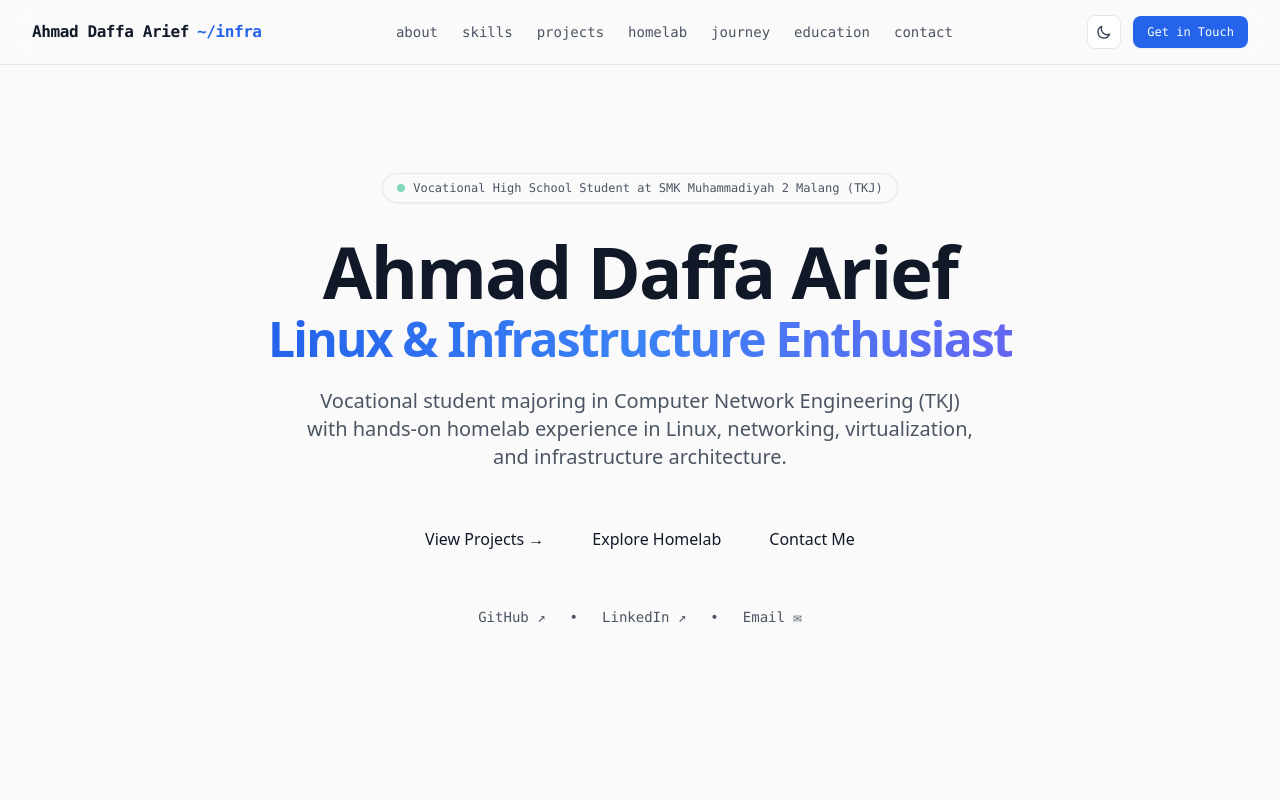
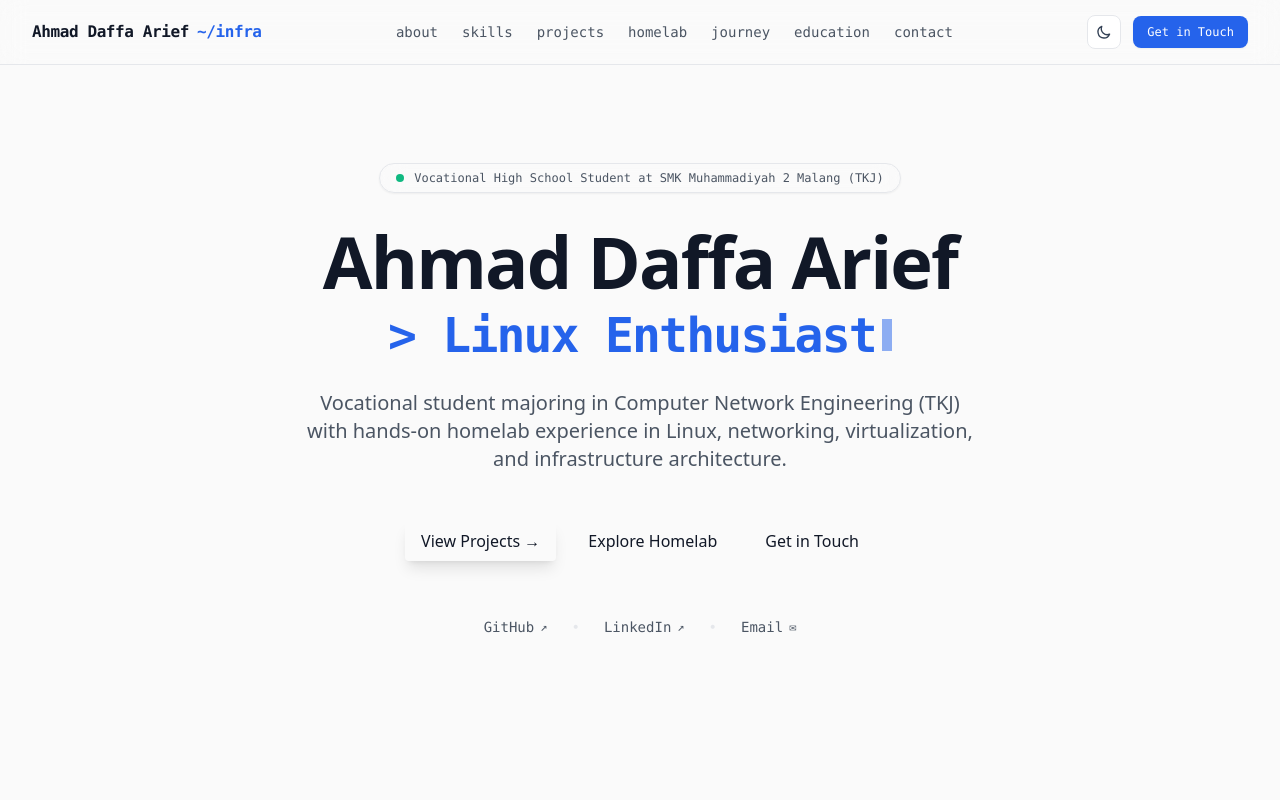
Before and after one commit to uwong241/website-portfolio, a React (Vite) app: page / in a window 1280 px wide. Shown: the top 800 px of the page. Built offline with nearby package versions, Linux system fonts and the light colour scheme.

Commit message:
feat: add semi-formal interactive animations (typing effect, card elevation lift, glowing ambient aura)

```diff
--- a/src/components/TechnicalJourney.tsx
+++ b/src/components/TechnicalJourney.tsx
@@ -3,19 +3,36 @@ import { TIMELINE } from '../data/portfolioData';
 
 export const TechnicalJourney: React.FC = () => {
   return (
-    <div className="relative border-l border-border ml-4 md:ml-8 pl-6 md:pl-8 space-y-10">
+    <div className="relative border-l-2 border-border/80 ml-4 md:ml-8 pl-6 md:pl-10 space-y-8">
       {TIMELINE.map((node, idx) => (
         <div key={idx} className="relative group">
-          {/* Node dot with terminal style */}
-          <div className="absolute -left-[31px] md:-left-[39px] top-1.5 w-4 h-4 rounded-full border-2 border-accent bg-surface group-hover:bg-accent transition-smooth"></div>
+          {/* Animated node dot */}
+          <div className="absolute -left-[33px] md:-left-[49px] top-4 w-4 h-4 rounded-full border-2 border-accent bg-surface group-hover:bg-accent group-hover:scale-125 transition-all duration-300 shadow-md">
+            <div className="w-1.5 h-1.5 rounded-full bg-accent group-hover:bg-white m-auto mt-[3px] transition-colors"></div>
+          </div>
 
-          <div className="bg-surface border border-border/70 p-6 rounded-xl hover:border-accent/50 transition-smooth">
-            <span className="text-xs font-mono text-accent mb-1 block">0{idx + 1} // MILESTONE</span>
-            <h3 className="text-xl font-bold text-primary mb-2">{node.title}</h3>
-            <p className="text-secondary text-sm leading-relaxed">{node.description}</p>
+          <div className="bg-surface border border-border/70 p-6 rounded-xl hover:border-accent/60 card-lift transition-all duration-300 relative overflow-hidden group">
+            {/* Subtle corner indicator */}
+            <div className="absolute top-0 right-0 w-16 h-16 bg-accent/5 rounded-bl-full -mr-4 -mt-4 transition-transform group-hover:scale-150 duration-500 pointer-events-none"></div>
+
+            <div className="flex items-center justify-between mb-2">
+              <span className="text-xs font-mono text-accent font-semibold flex items-center gap-1.5">
+                <span className="w-1.5 h-1.5 rounded-full bg-accent inline-block"></span>
+                0{idx + 1} // MILESTONE
+              </span>
+            </div>
+
+            <h3 className="text-lg md:text-xl font-bold text-primary mb-2 group-hover:text-accent transition-colors">
+              {node.title}
+            </h3>
+            <p className="text-secondary text-sm leading-relaxed">
+              {node.description}
+            </p>
           </div>
         </div>
       ))}
     </div>
   );
 };
+
+export default TechnicalJourney;
--- a/src/components/ui/Card.tsx
+++ b/src/components/ui/Card.tsx
@@ -6,8 +6,12 @@ interface CardProps {
   variant?: 'default' | 'accent';
 }
 
-export const Card = ({ children, className = '', variant = 'default' }: CardProps) => {
-  return <div className={`border p-4 rounded ${className}`}>{children}</div>;
+export const Card = ({ children, className = '' }: CardProps) => {
+  return (
+    <div className={`border rounded-xl transition-all duration-300 card-lift ${className}`}>
+      {children}
+    </div>
+  );
 };
 
 export default Card;
--- a/src/index.css
+++ b/src/index.css
@@ -29,3 +29,72 @@
     transition: background-color 0.3s ease, color 0.3s ease;
   }
 }
+
+/* Semi-formal engineering keyframe animations */
+@keyframes float {
+  0%, 100% {
+    transform: translateY(0);
+  }
+  50% {
+    transform: translateY(-8px);
+  }
+}
+
+@keyframes pulseSlow {
+  0%, 100% {
+    opacity: 0.3;
+    transform: scale(1);
+  }
+  50% {
+    opacity: 0.6;
+    transform: scale(1.05);
+  }
+}
+
+@keyframes gradientShift {
+  0% {
+    background-position: 0% 50%;
+  }
+  50% {
+    background-position: 100% 50%;
+  }
+  100% {
+    background-position: 0% 50%;
+  }
+}
+
+@keyframes scanline {
+  0% {
+    transform: translateY(-100%);
+  }
+  100% {
+    transform: translateY(1000%);
+  }
+}
+
+.animate-float {
+  animation: float 6s ease-in-out infinite;
+}
+
+.animate-pulse-slow {
+  animation: pulseSlow 4s ease-in-out infinite;
+}
+
+.animate-gradient-text {
+  background-size: 200% auto;
+  animation: gradientShift 6s linear infinite;
+}
+
+/* Glassmorphism & Card Lift */
+.card-lift {
+  transition: transform 0.28s cubic-bezier(0.16, 1, 0.3, 1), box-shadow 0.28s cubic-bezier(0.16, 1, 0.3, 1), border-color 0.28s ease;
+}
+
+.card-lift:hover {
+  transform: translateY(-4px);
+  box-shadow: 0 16px 32px -8px rgba(37, 99, 235, 0.12), 0 4px 12px -2px rgba(0, 0, 0, 0.05);
+}
+
+html.dark .card-lift:hover {
+  box-shadow: 0 16px 32px -8px rgba(59, 130, 246, 0.18), 0 4px 12px -2px rgba(0, 0, 0, 0.4);
+}
--- a/src/sections/Hero.tsx
+++ b/src/sections/Hero.tsx
@@ -1,26 +1,59 @@
-import { useTheme } from '../hooks/use-theme';
+import { useState, useEffect } from 'react';
 import Container from '../components/layout/Container';
 import Button from '../components/ui/Button';
 import { PROFILE } from '../data/portfolioData';
 
 export const Hero = () => {
-  const { theme } = useTheme();
+  // Typing animation for subtitle
+  const words = ['Homelab Architect', 'Linux Enthusiast', 'Network Explorer', 'Proxmox Operator'];
+  const [currentWordIdx, setCurrentWordIdx] = useState(0);
+  const [subText, setSubText] = useState('');
+  const [isDeleting, setIsDeleting] = useState(false);
+
+  useEffect(() => {
+    const fullWord = words[currentWordIdx];
+    const timeout = setTimeout(() => {
+      if (!isDeleting) {
+        setSubText(fullWord.substring(0, subText.length + 1));
+        if (subText === fullWord) {
+          setTimeout(() => setIsDeleting(true), 2000);
+        }
+      } else {
+        setSubText(fullWord.substring(0, subText.length - 1));
+        if (subText === '') {
+          setIsDeleting(false);
+          setCurrentWordIdx((prev) => (prev + 1) % words.length);
+        }
+      }
+    }, isDeleting ? 40 : 80);
+
+    return () => clearTimeout(timeout);
+  }, [subText, isDeleting, currentWordIdx]);
 
   return (
-    <section className="min-h-screen flex items-center justify-center relative overflow-hidden py-20">
-      <div className="absolute inset-0 -z-10 bg-[radial-gradient(ellipse_at_top,_var(--tw-gradient-stops))] from-accent/10 via-transparent to-transparent"></div>
+    <section className="min-h-screen flex items-center justify-center relative overflow-hidden py-24">
+      {/* Dynamic Aura Glow */}
+      <div className="absolute top-1/4 left-1/2 -translate-x-1/2 -translate-y-1/2 w-[520px] h-[520px] bg-accent/15 rounded-full blur-[120px] pointer-events-none -z-10 animate-pulse-slow"></div>
 
       <Container>
-        <div className="max-w-4xl mx-auto text-center">
-          <div className="inline-flex items-center gap-2 px-3.5 py-1.5 rounded-full border border-border bg-surface/80 text-xs font-mono text-secondary mb-8 shadow-sm">
-            <span className="w-2 h-2 rounded-full bg-emerald-500 animate-pulse"></span>
-            {PROFILE.status}
+        <div className="max-w-4xl mx-auto text-center relative z-10">
+          {/* Status Badge with Glowing Ping */}
+          <div className="inline-flex items-center gap-2.5 px-4 py-1.5 rounded-full border border-border bg-surface/80 backdrop-blur-md text-xs font-mono text-secondary mb-8 shadow-sm hover:border-accent/40 transition-colors">
+            <span className="relative flex h-2 w-2">
+              <span className="animate-ping absolute inline-flex h-full w-full rounded-full bg-emerald-400 opacity-75"></span>
+              <span className="relative inline-flex rounded-full h-2 w-2 bg-emerald-500"></span>
+            </span>
+            <span>{PROFILE.status}</span>
           </div>
 
+          {/* Heading with Animated Shimmer Gradient */}
           <h1 className="text-4xl sm:text-6xl md:text-7xl font-extrabold tracking-tight mb-6 leading-[1.1]">
-            {PROFILE.name}
-            <span className="block mt-2 bg-gradient-to-r from-accent via-blue-500 to-indigo-500 bg-clip-text text-transparent text-3xl sm:text-5xl">
-              {PROFILE.tagline}
+            <span className="block text-primary hover:tracking-wide transition-all duration-300">
+              {PROFILE.name}
+            </span>
+            <span className="block mt-2 text-2xl sm:text-4xl md:text-5xl font-mono text-accent h-[48px] sm:h-[60px] flex items-center justify-center">
+              <span>&gt; {subText}</span>
+              <span className="w-2.5 h-6 sm:h-8 bg-accent ml-1.5 inline-block animate-pulse"></span>
             </span>
           </h1>
 
@@ -28,29 +61,61 @@ export const Hero = () => {
             {PROFILE.bio}
           </p>
 
+          {/* Call to Actions with refined button motion */}
           <div className="flex flex-col sm:flex-row items-center justify-center gap-4">
-            <Button size="lg" onClick={() => document.getElementById('projects')?.scrollIntoView({ behavior: 'smooth' })}>
+            <Button
+              size="lg"
+              onClick={() => document.getElementById('projects')?.scrollIntoView({ behavior: 'smooth' })}
+              className="hover:scale-[1.02] active:scale-[0.98] transition-transform shadow-lg shadow-accent/20"
+            >
               View Projects →
             </Button>
-            <Button size="lg" variant="secondary" onClick={() => document.getElementById('homelab')?.scrollIntoView({ behavior: 'smooth' })}>
+            <Button
+              size="lg"
+              variant="secondary"
+              onClick={() => document.getElementById('homelab')?.scrollIntoView({ behavior: 'smooth' })}
+              className="hover:scale-[1.02] active:scale-[0.98] transition-transform"
+            >
               Explore Homelab
             </Button>
-            <Button size="lg" variant="secondary" onClick={() => document.getElementById('contact')?.scrollIntoView({ behavior: 'smooth' })}>
-              Contact Me
+            <Button
+              size="lg"
+              variant="secondary"
+              onClick={() => document.getElementById('contact')?.scrollIntoView({ behavior: 'smooth' })}
+              className="hover:scale-[1.02] active:scale-[0.98] transition-transform"
+            >
+              Get in Touch
             </Button>
           </div>
 
-          <div className="mt-12 flex items-center justify-center gap-6 text-sm text-secondary font-mono">
-            <a href={PROFILE.github} target="_blank" rel="noopener noreferrer" className="hover:text-accent transition-colors">
-              GitHub ↗
+          {/* Social Links with hover translate */}
+          <div className="mt-14 flex items-center justify-center gap-6 text-sm text-secondary font-mono">
+            <a
+              href={PROFILE.github}
+              target="_blank"
+              rel="noopener noreferrer"
+              className="hover:text-accent hover:-translate-y-0.5 transition-all inline-flex items-center gap-1.5"
+            >
+              <span>GitHub</span>
+              <span className="text-xs">↗</span>
             </a>
-            <span>•</span>
-            <a href={PROFILE.linkedin} target="_blank" rel="noopener noreferrer" className="hover:text-accent transition-colors">
-              LinkedIn ↗
+            <span className="text-border">•</span>
+            <a
+              href={PROFILE.linkedin}
+              target="_blank"
+              rel="noopener noreferrer"
+              className="hover:text-accent hover:-translate-y-0.5 transition-all inline-flex items-center gap-1.5"
+            >
+              <span>LinkedIn</span>
+              <span className="text-xs">↗</span>
             </a>
-            <span>•</span>
-            <a href={`mailto:${PROFILE.email}`} className="hover:text-accent transition-colors">
-              Email ✉
+            <span className="text-border">•</span>
+            <a
+              href={`mailto:${PROFILE.email}`}
+              className="hover:text-accent hover:-translate-y-0.5 transition-all inline-flex items-center gap-1.5"
+            >
+              <span>Email</span>
+              <span className="text-xs">✉</span>
             </a>
           </div>
         </div>
```
